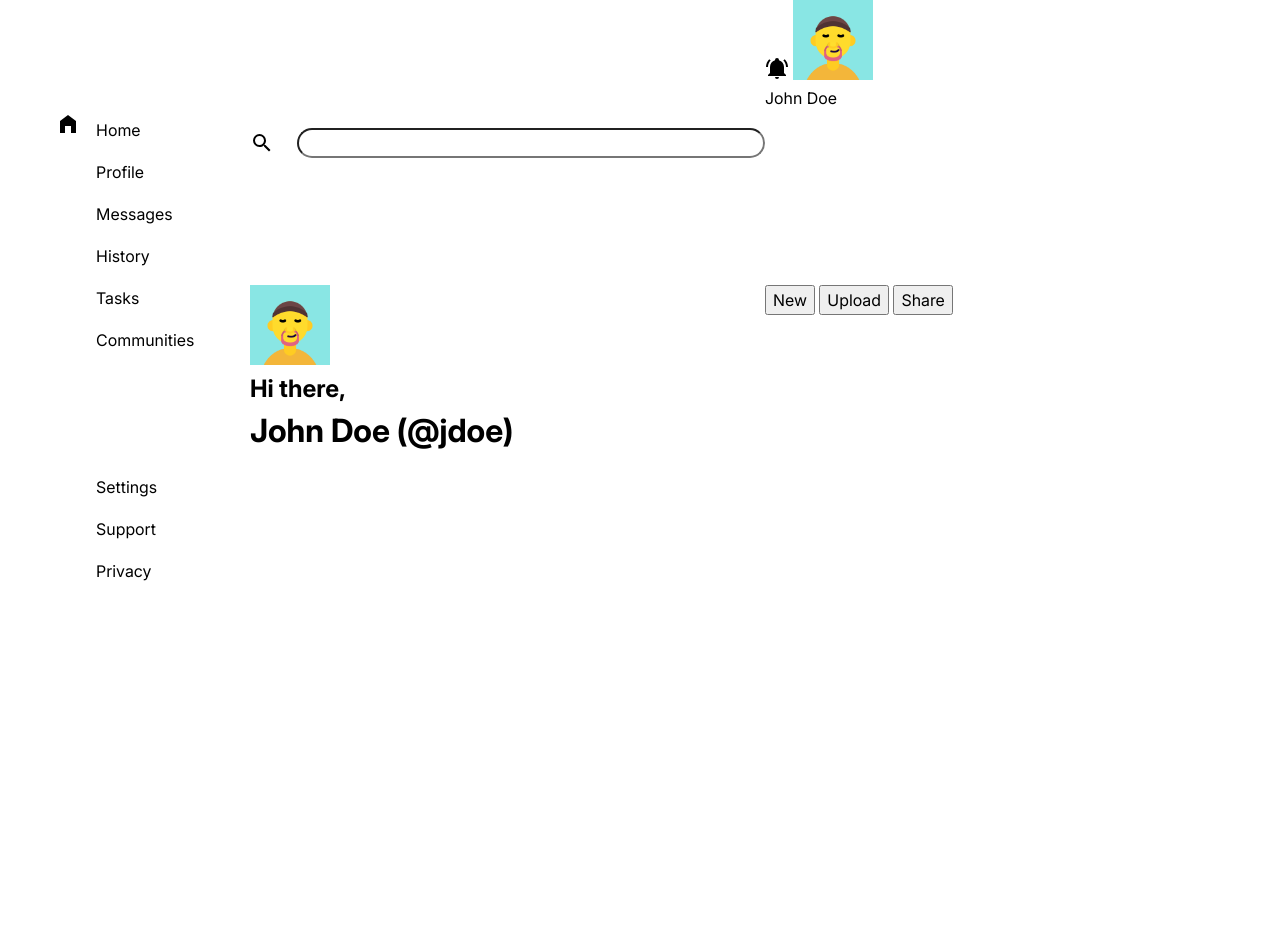
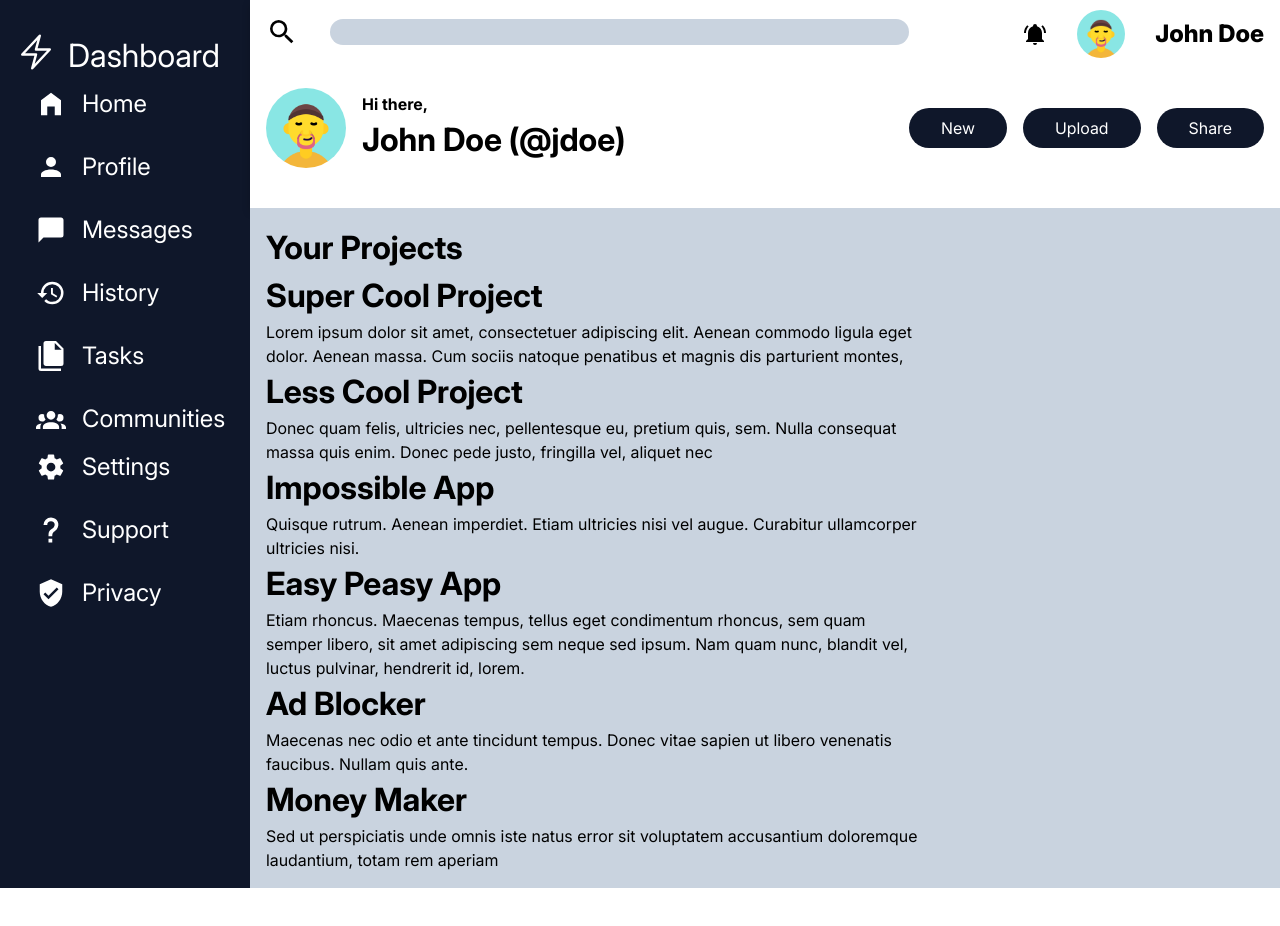
Before and after one commit to aesco1/admin-dashboard, a plain HTML site: page index.html in a window 1280 px wide. Before the commit the page ends 800 px from the top, so only its background shows below. Drawn offline with Linux system fonts and the light colour scheme.

Commit message:
Finish sidebar and header and start card section

```diff
--- a/index.html
+++ b/index.html
@@ -8,6 +8,7 @@
 </head>
 <body>
     <div class="sidebar">
+        <div class="large-Dashboard">Dashboard</div>
         <ul id="top-sidebar">
             <li>
                 Home
@@ -44,32 +45,58 @@
 
     <div class="header">
         <div class="search-bar">
-            <img src="/icons/magnify.svg" alt="" class="icon">
+            <img src="/icons/magnify.svg" alt="" class="magnify">
             <input type="search" name="search" id="search">
         </div>
 
         <div class="bell-ava-name">
-            <img src="/icons/bell-ring.svg" alt="" class="icon bell">
+            <img src="/icons/bell-ring.svg" alt="" class="bell">
             <img src="/imgs/main.png" alt="" class="main-avatar">
-            <div> John Doe </div>
+            <div class="main-name"> John Doe </div>
         </div>
 
         <div class="greeting">
             <img src="/imgs/main.png" alt="" class="main-avatar">
-            <h2>Hi there,</h2>
-            <h1>John Doe (@jdoe)</h1>
+            <h2 class="hello">Hi there,</h2>
+            <h1 class="name">John Doe (@jdoe)</h1>
         </div>
 
         <div class="buttons">
-            <button>New</button>
-            <button>Upload</button>
-            <button>Share</button>
+            <button type="button">New</button>
+            <button type="button">Upload</button>
+            <button type="button">Share</button>
         </div>
 
     </div>
 
     <div class="content">
-
+        <div class="project-container">
+            <h1>Your Projects</h1>
+            <div class="card1">
+                <h1>Super Cool Project</h1>
+                <p>Lorem ipsum dolor sit amet, consectetuer adipiscing elit. Aenean commodo ligula eget dolor. Aenean massa. Cum sociis natoque penatibus et magnis dis parturient montes,</p>
+            </div>
+            <div class="card2">
+                <h1>Less Cool Project</h1>
+                <p> Donec quam felis, ultricies nec, pellentesque eu, pretium quis, sem. Nulla consequat massa quis enim. Donec pede justo, fringilla vel, aliquet nec</p>
+            </div>
+            <div class="card3">
+                <h1>Impossible App</h1>
+                <p>Quisque rutrum. Aenean imperdiet. Etiam ultricies nisi vel augue. Curabitur ullamcorper ultricies nisi.</p>
+            </div>
+            <div class="card4">
+                <h1>Easy Peasy App</h1>
+                <p> Etiam rhoncus. Maecenas tempus, tellus eget condimentum rhoncus, sem quam semper libero, sit amet adipiscing sem neque sed ipsum. Nam quam nunc, blandit vel, luctus pulvinar, hendrerit id, lorem.</p>
+            </div>
+            <div class="card5">
+                <h1>Ad Blocker</h1>
+                <p>Maecenas nec odio et ante tincidunt tempus. Donec vitae sapien ut libero venenatis faucibus. Nullam quis ante.</p>
+            </div>
+            <div class="card6">
+                <h1>Money Maker</h1>
+                <p>Sed ut perspiciatis unde omnis iste natus error sit voluptatem accusantium doloremque laudantium, totam rem aperiam</p>
+            </div>
+        </div>
     </div>
 
 
--- a/styles.css
+++ b/styles.css
@@ -6,7 +6,7 @@
 }
 
 @font-face {
-    font-family: 'Inter';
+    font-family: 'Inter-italic';
     src: url('/fonts/InterVariableItalic.ttf') format('truetype');
     font-weight: 100 900;
     font-style: italic;
@@ -16,6 +16,7 @@
   --sidebar-bg-color: #0f172a;
   --accent-color: #a3e635;
   --card-bg-color: #fafafa;
+  --grey-bg-color: #c9d3df;
 }
 
 body {
@@ -23,7 +24,7 @@ body {
   height: 100vh;
 }
 
-/**reset**/
+/*== RESET ==*/
 
 *, *::before, *::after {
   box-sizing: border-box;
@@ -41,10 +42,12 @@ body {
 
 body {
   line-height: 1.5;
+  font-family: 'Inter';
   -webkit-font-smoothing: antialiased;
   min-height: 100vh;
   display: grid;
-  grid-template-columns: 250px 4fr;
+  grid-template-columns: 250px 1fr;
+  grid-template-rows: auto 1fr;
 }
 
 input, button, textarea, select {
@@ -67,66 +70,193 @@ h1, h2, h3, h4, h5, h6 {
   isolation: isolate;
 }
 
+/* ========== Sidebar ========== */
 .sidebar{
+  background-color: var(--sidebar-bg-color);
+  color: white;
   display: grid;
+  grid-template-columns: 1fr;
+  padding-left: 1rem;
   grid-row: 1 / 3;
-  justify-content: center;
+  justify-content: start;
   align-items: center;
 }
 
-#bottom-sidebar{
+.large-Dashboard{
+  display: grid;
+  grid-template-columns: 20px 1fr;
+  gap: 2rem;
+  font-size: 2rem;
+  align-self: start;
+  margin-top: 2rem;
+}
+
+.sidebar #top-sidebar{
+  display: grid;
+  gap: 15px;
+  grid-template-columns: 1fr;
+  grid-row: 2 / 3;
   align-self: start;
 }
+
+.sidebar #top-sidebar li {
+  display: grid;
+  grid-template-columns: 30px 1fr;
+  column-gap: 1rem;
+  align-items: center;
+}
+
+
+.sidebar #bottom-sidebar{
+  display: grid;
+  gap: 15px;
+  grid-row: 3 / 3;
+  align-self: start;
+  padding-bottom: 500px;
+}
+
+.sidebar #bottom-sidebar li {
+  display: grid;
+  grid-template-columns: 30px 1fr;
+  align-items: center;
+  column-gap: 1rem;
+}
+
 
 .sidebar ul {
     padding: 0;
     list-style: none;
-    padding: 0;
 }
 
 .sidebar li {
     margin: 0;
-    padding: 6px 20px; /* Adjust these values to control spacing */
+    padding: 6px 20px;
+    font-size: 1.5rem;
 }
 
 .sidebar li::before {
     content: '';
     display: inline-block;
-    width: 24px;
-    height: 24px;
+    width: 30px;
+    height: 30px;
+    margin-right: 12px;
+    background-size: contain;
+    background-repeat: no-repeat;
+}
+
+.sidebar .large-Dashboard::before {
+    content: '';
+    display: inline-block;
+    width: 40px;
+    height: 40px;
     margin-right: 12px;
     background-size: contain;
     background-repeat: no-repeat;
 }
 
 /**Sidebar icons**/
+.sidebar .large-Dashboard::before {
+  background-image: url('/icons/lightning.svg');
+  filter: brightness(0) invert(1);
+}
+.sidebar #top-sidebar li:nth-child(1)::before {
+  background-image: url('/icons/home-variant.svg');
+  filter: brightness(0) invert(1);
+}
 
-.sidebar #top-sidebar li:nth-child(1)::before {
-    background-image: url('/icons/home-variant.svg');
+.sidebar #top-sidebar li:nth-child(2)::before {
+  background-image: url('/icons/account.svg');
+  filter: brightness(0) invert(1);
 }
+
+.sidebar #top-sidebar li:nth-child(3)::before {
+  background-image: url('/icons/message.svg');
+  filter: brightness(0) invert(1);
+}
+
+.sidebar #top-sidebar li:nth-child(4)::before {
+  background-image: url('/icons/history.svg');
+  filter: brightness(0) invert(1);
+}
+
+.sidebar #top-sidebar li:nth-child(5)::before {
+  background-image: url('/icons/file-multiple.svg');
+  filter: brightness(0) invert(1);
+}
+
+.sidebar #top-sidebar li:nth-child(6)::before {
+  background-image: url('/icons/account-group.svg');
+  filter: brightness(0) invert(1);
+}
+
+
+/*Bottom of sidebar*/
+.sidebar #bottom-sidebar li:nth-child(1)::before {
+  background-image: url('/icons/cog.svg');
+  filter: brightness(0) invert(1);
+}
+
+.sidebar #bottom-sidebar li:nth-child(2)::before {
+  background-image: url('/icons/help.svg');
+  filter: brightness(0) invert(1);
+}
+
+.sidebar #bottom-sidebar li:nth-child(3)::before {
+  background-image: url('/icons/shield-check.svg');
+  filter: brightness(0) invert(1);
+}
+
+
+
 
 ul{
   list-style: none;
 }
 
 
-/**Header**/
+/* ========== Header ========== */
 .header{
   display: grid;
-  grid-template-columns: 1fr 1fr;
-  grid-template-rows: 1fr 1fr;
+  grid-template-columns: minmax(auto, 800px) 1fr;
+  grid-template-rows: 3rem 10rem;
+  box-shadow: 0px 4px 8px rgba(0, 0, 0, 0.2);
+  padding-left: 1rem;
 }
-
 
 .search-bar{
   display: grid;
-  grid-template-columns: 1fr 10fr;
+  grid-template-columns: 2rem 1fr;
   justify-content: center;
   align-items: center;
+  padding-top: 1rem;
+  column-gap: 2rem;
+}
+
+.magnify{
+  justify-self: end;
 }
 
 input {
+  background-color: var(--grey-bg-color);
   border-radius: 20px;
+  border: none;
+}
+
+.bell-ava-name{
+  display: grid;
+  grid-template-columns: repeat(2, 1fr) 1fr;
+  align-items: center;
+  justify-items: center;
+  padding-top: .6rem;
+  padding-right: 1rem;
+  justify-self: end;
+}
+
+.main-name{
+  font-family: inherit;
+  font-size: 1.5rem;
+  font-weight: 800;
+  justify-self: start;
 }
 
 .icon{
@@ -134,13 +264,67 @@ input {
   width: 1.5rem;
 }
 
-
-.main-ava-name{
-  grid-row: 1 / 2;
-  grid-column: 2 / -1;
+.main-avatar{
+  width: 3rem;
+  border-radius: 50%;
 }
 
-.main-avatar{
-  height: 5rem;
+.bell{
+  height: 1.5rem;
+  width: 1.5rem;
+  justify-self: end;
+}
+
+.greeting{
+  display: grid;
+  grid-template-columns: auto 1fr;
+  column-gap: 1rem;
+}
+
+.greeting .main-avatar{
+  align-self: center;
+  grid-row: 1 / 3;
   width: 5rem;
 }
+
+.greeting .hello{
+  font-size: 1rem;
+  align-self: end;
+}
+
+.greeting .name{
+  grid-row: 2 / 3;
+  grid-column: 2 / 3;
+}
+
+.buttons {
+  display: grid;
+  grid-template-columns: repeat(3, auto);
+  gap: 1rem;
+  justify-content: end;
+  align-items: center;
+  padding-right: 1rem;
+}
+
+button {
+  background: none;
+  background-color: var(--sidebar-bg-color);
+  border: none;
+  padding: .5rem 2rem;
+  margin: 0;
+  font: inherit;
+  color: white;
+  cursor: pointer;
+  border-radius: 20px;
+}
+
+
+/* ========== Main Content ========== */
+p {
+  max-width: 65ch;
+}
+
+.content{
+  background-color: var(--grey-bg-color);
+  padding: 1rem;
+}
```
